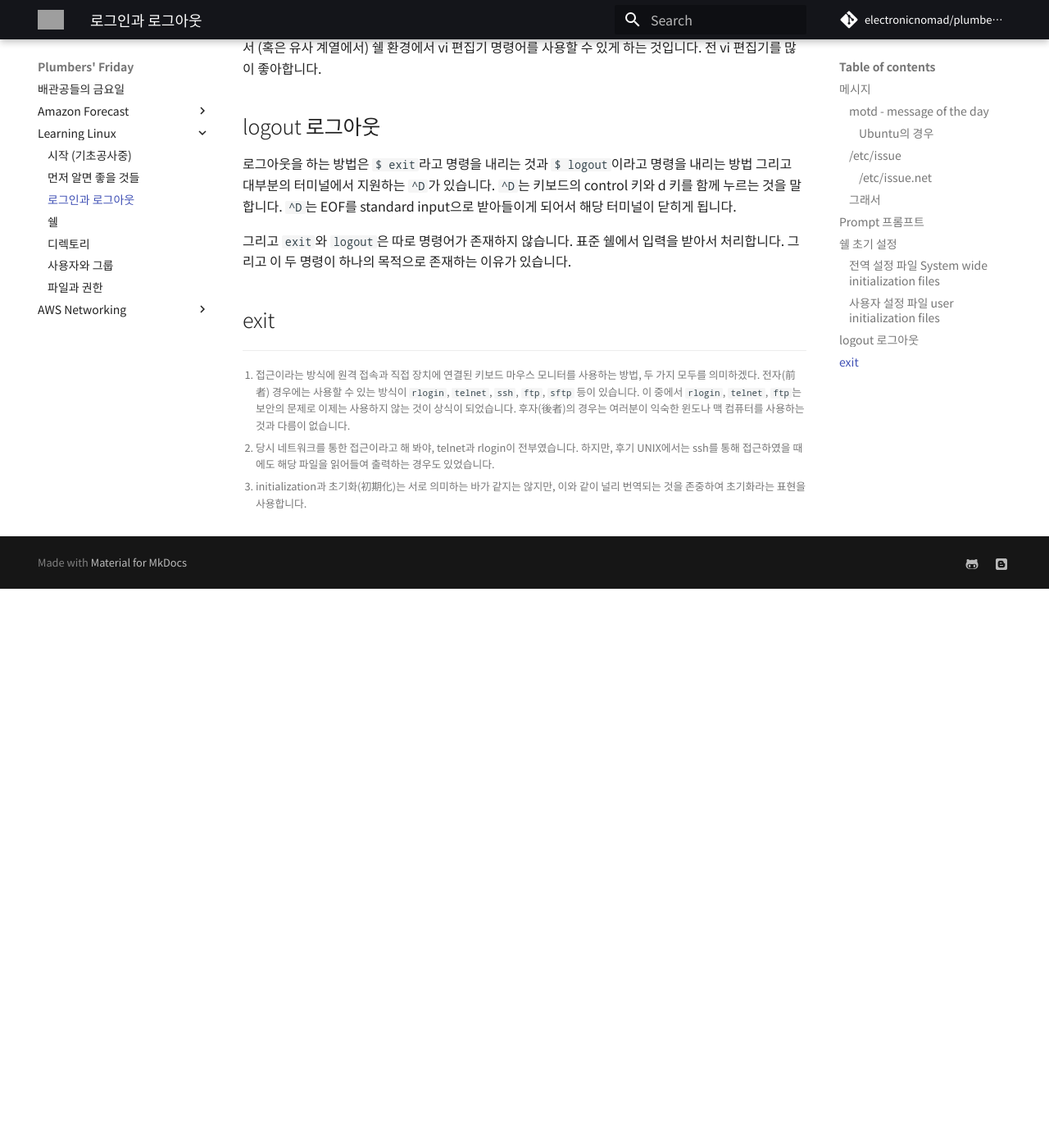
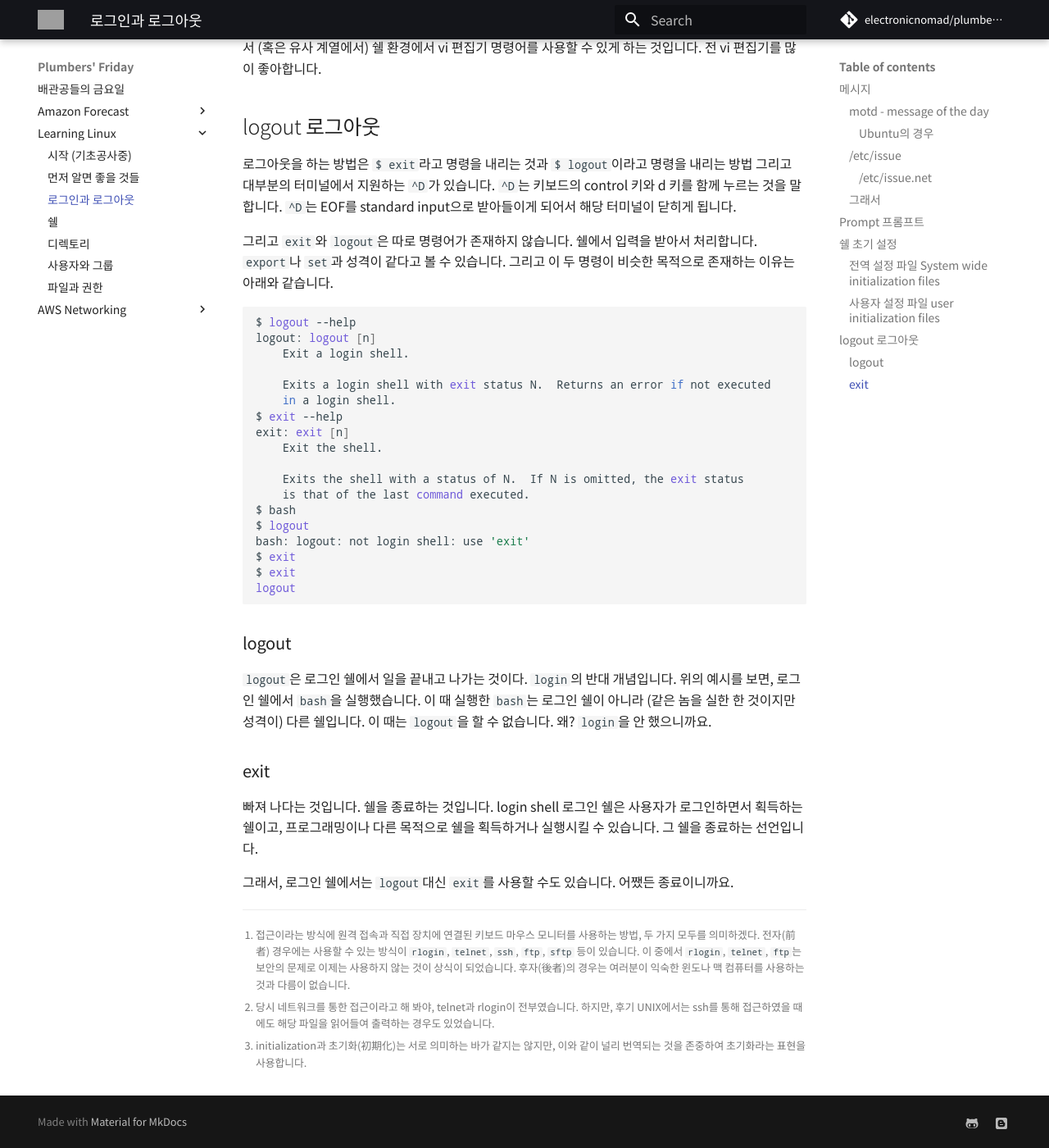
Before and after one commit to electronicnomad/plumbers-friday, an MkDocs documentation site: the page built from docs/linux/login-and-logout.md, in a window 1280 px wide and 1400 px high, scrolled down 5937 px. Shown: the whole window at 82% size. Built offline with MkDocs 1.6.1 and Material for MkDocs 9.7.7, drawn with Linux system fonts in a browser that asks for light colours; some web fonts are replaced; comment, search, counter and statistics services are not loaded; before the commit the page ends 6655 px from its top, so only the background shows below that; grey boxes are pictures that could not be loaded.

Commit message:
update, login and logout

````diff
--- a/docs/linux/login-and-logout.md
+++ b/docs/linux/login-and-logout.md
@@ -317,7 +317,41 @@ $
 누르는 것을 말합니다. `^D`는 EOF를 standard input으로 받아들이게 되어서 해당 터미널이 닫히게 됩니다.
 
 그리고 `exit`와 `logout`은 따로 명령어가 존재하지 않습니다.
-표준 쉘에서 입력을 받아서 처리합니다. 그리고 이 두 명령이 하나의
-목적으로 존재하는 이유가 있습니다.
+쉘에서 입력을 받아서 처리합니다. `export`나 `set`과 성격이 같다고 볼 수 있습니다.
+그리고 이 두 명령이 비슷한 목적으로 존재하는 이유는 아래와 같습니다.
 
-## exit
+```bash
+$ logout --help
+logout: logout [n]
+    Exit a login shell.
+
+    Exits a login shell with exit status N.  Returns an error if not executed
+    in a login shell.
+$ exit --help
+exit: exit [n]
+    Exit the shell.
+
+    Exits the shell with a status of N.  If N is omitted, the exit status
+    is that of the last command executed.
+$ bash
+$ logout
+bash: logout: not login shell: use 'exit'
+$ exit
+$ exit
+logout
+```
+
+### logout
+
+`logout`은 로그인 쉘에서 일을 끝내고 나가는 것이다. `login`의 반대 개념입니다.
+위의 예시를 보면, 로그인 쉘에서 `bash`을 실행했습니다.
+이 때 실행한 `bash`는 로그인 쉘이 아니라 (같은 놈을 실한 한 것이지만 성격이) 다른
+쉘입니다. 이 때는 `logout`을 할 수 없습니다. 왜? `login`을 안 했으니까요.
+
+### exit
+
+빠져 나다는 것입니다. 쉘을 종료하는 것입니다. login shell 로그인 쉘은 사용자가 로그인하면서
+획득하는 쉘이고, 프로그래밍이나 다른 목적으로 쉘을 획득하거나 실행시킬 수 있습니다.
+그 쉘을 종료하는 선언입니다.
+
+그래서, 로그인 쉘에서는 `logout`대신 `exit`를 사용할 수도 있습니다. 어쨌든 종료이니까요.
````
